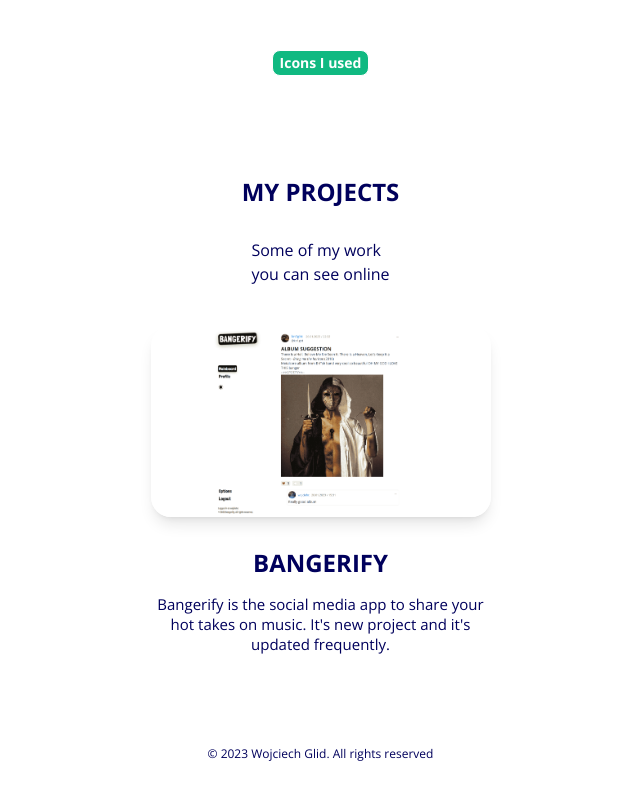
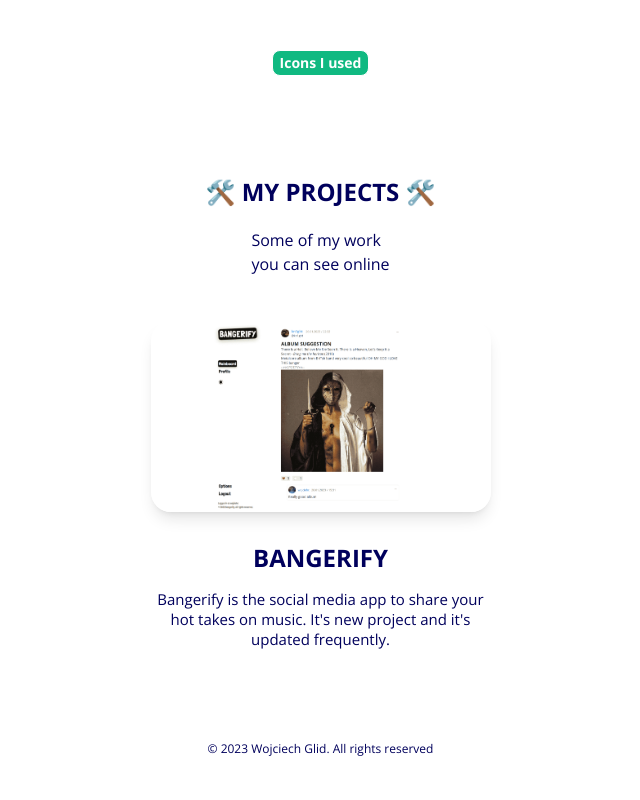
Before and after one commit to wojnet/portfolio-next, a Next.js app: page / in a window 1280 px wide. Shown: the part 1755-2555 px from the top of the page, without its empty margins (312-952 px from the left). Built offline with nearby package versions, Linux system fonts and the light colour scheme.

Commit message:
Visual fixes

```diff
--- a/src/app/components/IconLink.tsx
+++ b/src/app/components/IconLink.tsx
@@ -12,8 +12,8 @@
 const IconLink: FC<IconLinkProps> = ({ href, iconUrl, iconAlt, children }) => {
   return (
     <Link href={href} target="_blank" className="h-[32px] bg-slate-100 flex items-center gap-3 my-2 p-[3px_8px] rounded-lg shadow-md shadow-slate-200 hover:opacity-75 transition group">
-        <Image src={iconUrl} alt={iconAlt} width={24} height={24} className="opacity-70 scale-75" />
-        <p className="text-gray-text text-sm group-hover:text-color-2 transition">{ children }</p>
+        <Image src={iconUrl} alt={iconAlt} width={24} height={24} className="opacity-90 scale-75" />
+        <p className="text-color-1 text-sm group-hover:text-color-2 transition">{ children }</p>
     </Link>
   );
 }
--- a/src/app/components/Project.tsx
+++ b/src/app/components/Project.tsx
@@ -24,8 +24,10 @@
                     sizes="100%"
                     className="w-full h-auto rounded-[20px] select-none mb-[35px] transition shadow-lg"
                 />
-                <h3 className="text-center text-[24px] font-bold mb-[20px] leading-[22px] group-hover:text-color-2 transition">{ title }</h3>
-                <ReactMarkdown className="[&>p]:text-color-1 [&>p]:text-[15px] text-center m-0 [&>p]:line-clamp-[10] [&>p]:leading-[20px] [&>p]:group-hover:text-color-4 [&>p]:transition">{description}</ReactMarkdown>
+                <section className="flex flex-col items-center">
+                    <h3 className="text-center text-[24px] font-bold mb-[20px] leading-[22px] group-hover:text-color-2 transition">{ title }</h3>
+                    <ReactMarkdown className="[&>p]:text-color-1 [&>p]:text-[15px] text-center m-0 [&>p]:line-clamp-[10] [&>p]:leading-[20px] [&>p]:group-hover:text-color-4 [&>p]:transition">{description}</ReactMarkdown>
+                </section>
             </div>
         </Link>
     );
--- a/src/app/contact/page.tsx
+++ b/src/app/contact/page.tsx
@@ -4,7 +4,6 @@
 const contactOptions = [
   { href: "mailto:wojnetto@gmail.com", iconUrl: "/svg/mail.svg", iconAlt: "mail", text: "wojnetto@gmail.com" },
   { href: "https://github.com/wojnet", iconUrl: "/svg/github.svg", iconAlt: "github", text: "@wojnet" },
-  { href: "https://www.instagram.com/thewasteghost/", iconUrl: "/svg/instagram.svg", iconAlt: "instagram", text: "@thewasteghost" },
 ];
 
 const Contact = () => {
@@ -14,7 +13,7 @@
       <h1 className="text-xl font-bold my-[10px]">
         CONTACT PAGE
       </h1>
-      <p className="max-w-[350px] text-center text-gray-text leading-5 mb-[30px]">
+      <p className="max-w-[350px] text-center text-color-1 leading-5 mb-[30px]">
         Have some questions? Feel free to contact with me. I&apos;m open for propositions.
       </p>
       { contactOptions.map((e, index) => <IconLink
--- a/src/app/page.tsx
+++ b/src/app/page.tsx
@@ -35,10 +35,10 @@
         />) }
       </div>
       <Link className="text-sm text-background-color bg-emerald-500 mb-[100px] font-bold border rounded-lg p-[2px_7px] transition hover:text-emerald-500 hover:bg-background-color" href="https://github.com/devicons/devicon" target="_blank">Icons I used</Link>
-      <h2 className="text-center text-2xl font-bold mb-[30px]">
-        MY PROJECTS
+      <h2 className="text-center text-2xl font-bold mb-[20px]">
+      🛠️ MY PROJECTS 🛠️
       </h2>
-      <p className="mb-10">
+      <p className="mb-[45px]">
         Some of my work<br />you can see online
       </p>
       <div className="w-full flex justify-center flex-wrap gap-[50px] px-[50px] mb-[50px]">
```
